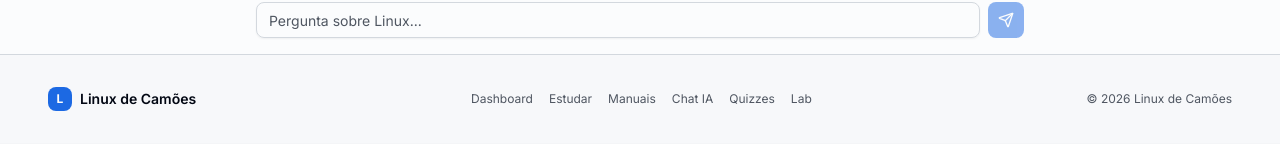
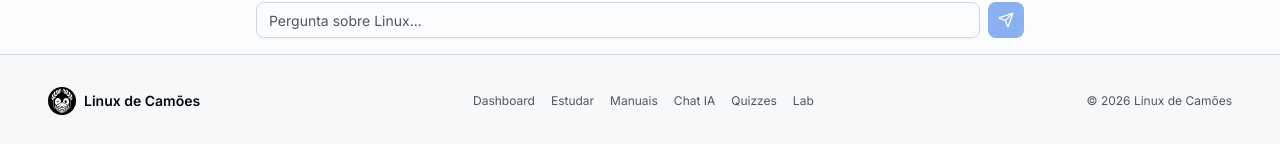
Before and after one commit to linuxdecamoes/linuxdecamoes, a Next.js app in the folder frontend/: page /dashboard/chat in a window 1280 px wide. Shown: the part 747-891 px from the top of the page. Built offline with nearby package versions, Linux system fonts and the light colour scheme; no server answers.

Commit message:
fix(brand): substituir monogramas 'L' por logo SVG real (auth layout + dashboard footer)

```diff
--- a/frontend/src/app/(auth)/layout.tsx
+++ b/frontend/src/app/(auth)/layout.tsx
@@ -30,12 +30,13 @@ export default function AuthLayout({
           className="mb-8 flex items-center gap-2 rounded-lg p-2 transition-opacity hover:opacity-80 focus-visible:outline-2 focus-visible:outline-offset-4 focus-visible:outline-primary"
           aria-label="Página inicial — Linux de Camões"
         >
-          <div
-            className="flex h-10 w-10 items-center justify-center rounded-xl bg-primary text-primary-foreground font-bold text-lg"
-            aria-hidden="true"
-          >
-            L
-          </div>
+          <img
+            src="/linuxdecamoes_bk.svg"
+            alt=""
+            width={44}
+            height={44}
+            className="h-11 w-11"
+          />
           <span className="text-xl font-semibold text-foreground">
             Linux de Camões
           </span>
--- a/frontend/src/components/dashboard-footer.tsx
+++ b/frontend/src/components/dashboard-footer.tsx
@@ -6,9 +6,7 @@ export function DashboardFooter() {
       <div className="mx-auto w-full max-w-[1560px] 2xl:max-w-[1920px] px-4 md:px-8 xl:px-12 py-8">
         <div className="flex flex-col items-center justify-between gap-4 sm:flex-row">
           <div className="flex items-center gap-2">
-            <div className="flex h-6 w-6 items-center justify-center rounded-md bg-primary text-primary-foreground text-xs font-bold">
-              L
-            </div>
+            <img src="/linuxdecamoes_bk.svg" alt="" width={28} height={28} className="h-7 w-7" />
             <span className="text-sm font-semibold text-foreground">Linux de Camões</span>
           </div>
           <nav className="flex items-center gap-4 text-xs text-muted-foreground">
```
